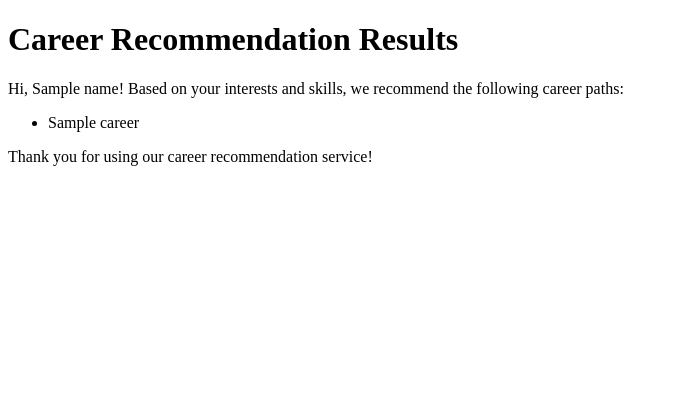
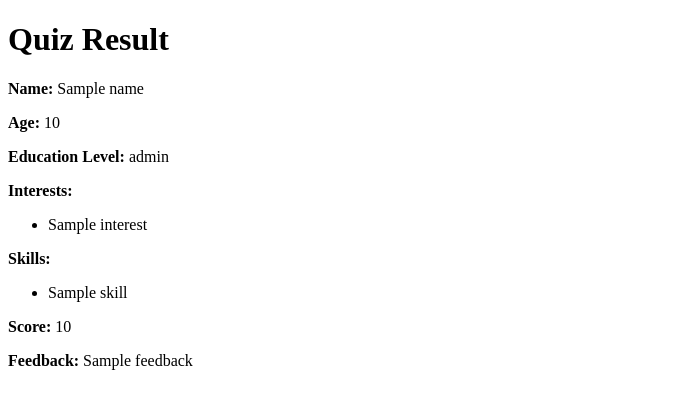
Before and after one commit to rpmalone44/cs32, a Flask app: template templates/result.html in a window 1280 px wide. Shown: the top 409 px of the page, without its empty margins (0-678 px from the left). Run offline with Flask 2, Linux system fonts and the light colour scheme; the template is opened without the code that fills it: most values are stand-ins (such as "Sample title", 1, 10 or a date in 2020).

Commit message:
Update result.html

```diff
--- a/templates/result.html
+++ b/templates/result.html
@@ -1,17 +1,26 @@
 <!DOCTYPE html>
-<html lang="en">
-<head>
-    <meta charset="UTF-8">
-    <title>Career Recommendation Results</title>
-</head>
-<body>
-    <h1>Career Recommendation Results</h1>
-    <p>Hi, {{name}}! Based on your interests and skills, we recommend the following career paths:</p>
+<html>
+  <head>
+    <title>Quiz Result</title>
+  </head>
+  <body>
+    <h1>Quiz Result</h1>
+    <p><strong>Name:</strong> {{ name }}</p>
+    <p><strong>Age:</strong> {{ age }}</p>
+    <p><strong>Education Level:</strong> {{ education_level }}</p>
+    <p><strong>Interests:</strong></p>
     <ul>
-        {% for career in careers %}
-        <li>{{ career }}</li>
-        {% endfor %}
+      {% for interest in interests %}
+      <li>{{ interest }}</li>
+      {% endfor %}
     </ul>
-    <p>Thank you for using our career recommendation service!</p>
-</body>
+    <p><strong>Skills:</strong></p>
+    <ul>
+      {% for skill in skills %}
+      <li>{{ skill }}</li>
+      {% endfor %}
+    </ul>
+    <p><strong>Score:</strong> {{ score }}</p>
+    <p><strong>Feedback:</strong> {{ feedback }}</p>
+  </body>
 </html>
```
